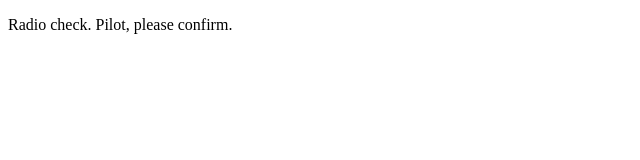
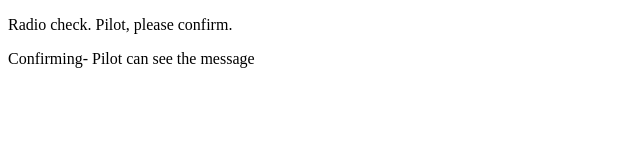
Before and after one commit to nil-sj/communication-log, a plain HTML site: page index.html in a window 1280 px wide. Shown: the whole page, without its empty margins (0-640 px from the left). Drawn offline with Linux system fonts and the light colour scheme.

Commit message:
Pilotfirstmessage

```diff
--- a/index.html
+++ b/index.html
@@ -2,5 +2,6 @@
 <html>
    <body>
       <p>Radio check. Pilot, please confirm.</p>
+      <p>Confirming- Pilot can see the message</p>
    </body>
 </html>
```
